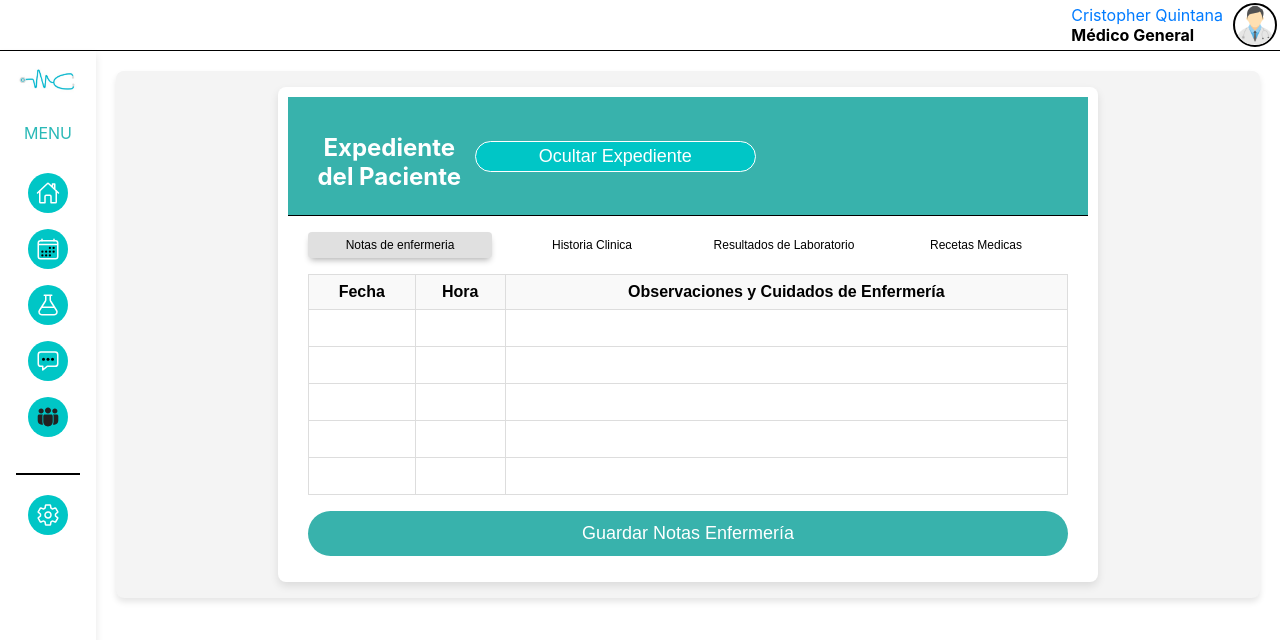
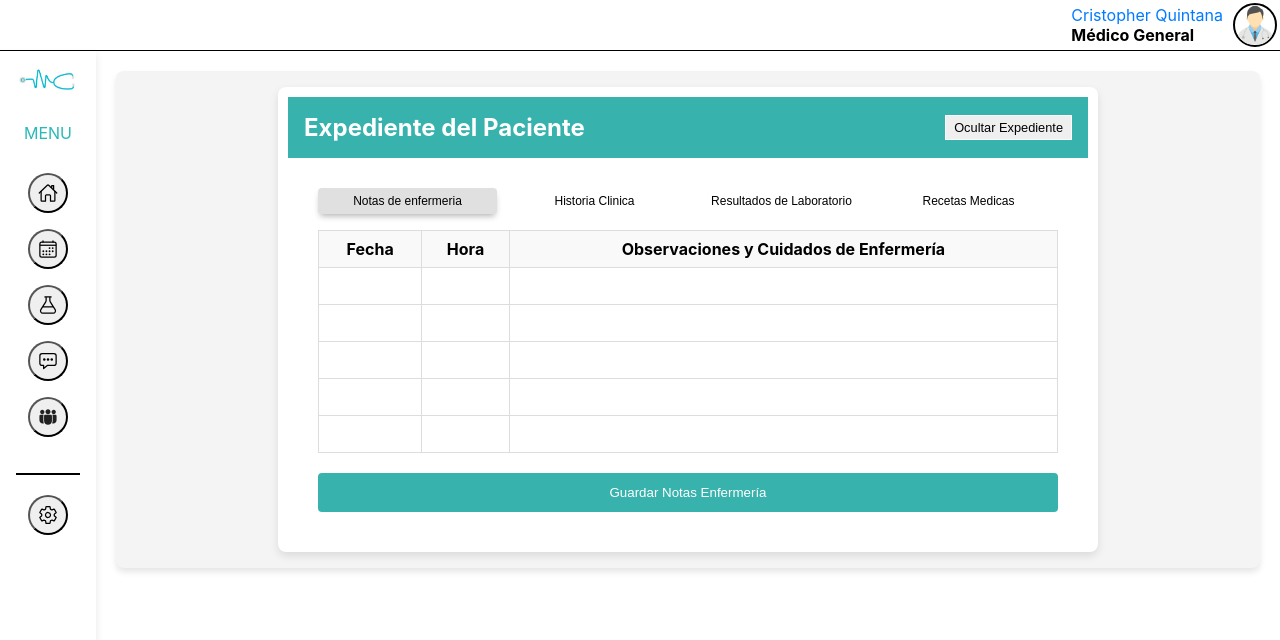
Before and after one commit to MedicalControl/MC_Web, a React (Create React App) app in the folder medicapp/: page /expediente in a window 1280 px wide. Shown: the top 640 px of the page. Built offline with nearby package versions, Linux system fonts and the light colour scheme.

Commit message:
Expediente
Se realizan correcciones a botones que tenian estilos de otros .css ademas de eso se termino el diseño del expediente del paciente, faltan las funcionalidades

```diff
--- a/medicapp/src/components/SubmitButton.css
+++ b/medicapp/src/components/SubmitButton.css
@@ -1,4 +1,4 @@
-button {
+.btn-login {
     width: 100%;
     padding: 15px;
     background-color: #00c6c6; /* Color de botón */
--- a/medicapp/src/components/SubmitButton.js
+++ b/medicapp/src/components/SubmitButton.js
@@ -4,7 +4,7 @@ import './SubmitButton.css'
 const SubmitButton = () => {
     return (
         <div>
-            <button type="submit">Iniciar sesion</button>
+            <button className="btn-login" type="submit">Iniciar sesion</button>
         </div>
     );
 }
--- a/medicapp/src/components/record/Expediente.css
+++ b/medicapp/src/components/record/Expediente.css
@@ -1,6 +1,57 @@
+/* Contenedor de toda la tabla */
+.container-expediente {
+    max-width: 1200px;
+    margin: 0 auto;
+    padding: 16px;
+}
+
+
+/* Todo el contenido */
+.card-content-expediente {
+    padding: 30px;
+    margin: auto;
+}
+
+/* Toda la card */
+.card-expediente {
+    width: 100%;
+    max-width: 800px;
+    margin: 0 auto;
+}
+
+/* Header del expediente */
+.card-header-expediente {
+    background-color: #38b2ac;
+    color: white;
+    padding: 16px;
+}
+
+.flex-container-expediente {
+    display: flex;
+    justify-content: space-between;
+    align-items: center;
+    width: 100%;
+}
+
+.title-expediente {
+    font-size: 1.5rem;
+    font-weight: bold;
+    margin: 0;
+    text-align: left;
+}
+
+.btn-expediente {
+    border: 1px solid white;
+    padding: 4px 8px;
+    cursor: pointer;
+    font-size: 0.8rem;
+
+}
+
+/* Tabs o pestañas */
 .tabs-list {
-    display: grid;
-    grid-template-columns: repeat(4, 1fr);
+    display: flex; /* Cambia a flexbox */
+    flex-wrap: 8px;
     gap: 8px;
 }
 
@@ -14,7 +65,11 @@
     transition: box-shadow 0.3s ease; /* Añade una transición suave */
     border-radius: 4px;
     white-space: nowrap;
-    width: auto
+    width: auto;
+    flex: 1;
+    min-width: 120px;
+    border: none;
+
   }
 
   .small-tab:hover {
@@ -27,7 +82,27 @@
     box-shadow: 0 4px 6px -2px rgba(0, 0, 0, 0.3); /* Efecto de sombra en la tab activa */
   }
 
+  @media (max-width: 600px) {
+    .tabs-list {
+        flex-direction: column; /* Cambia a una columna */
+        align-items: flex-start; /* Alinea las pestañas al inicio */
+    }
 
+    .small-tab {
+        width: 100%; /* Haz que cada tab ocupe el 100% del ancho */
+        margin-bottom: 8px; /* Añade un margen inferior entre tabs */
+    }
+}
+
+/* Media query para pantallas medianas y grandes */
+@media (min-width: 601px) {
+    .tabs-list {
+        flex-direction: row; /* Mantiene las pestañas en fila */
+    }
+}
+
+
+/* Tabla */
 .tabs-content-expediente {
     margin-top: 16px;
 }
@@ -36,6 +111,7 @@
     width: 100%;
     border-collapse: collapse;
     border: 1px solid #ddd
+
 }
 
 .th-expediente {
@@ -57,3 +133,16 @@
 .th-expediente {
     background-color: #f9f9f9; /* Color de fondo para el encabezado */
 }
+
+
+/* Aca iria la parte del footer osea la que esta debajo de la tabla */
+.btn-save-expediente {
+    width: 100%;
+    background-color: #38b2ac;
+    color: white;
+    padding: 12px 16px;
+    cursor: pointer;
+    border: none;
+    outline: none;
+    border-radius: 4px;
+}
--- a/medicapp/src/components/record/Expediente.js
+++ b/medicapp/src/components/record/Expediente.js
@@ -10,21 +10,21 @@ export default function Expediente() {
   }
 
   return (
-    <div className="container" style={{ maxWidth: '1200px', margin: '0 auto', padding: '16px' }}>
-      <div className={`card ${isHidden ? 'hidden' : ''}`} style={{ width: '100%', maxWidth: '800px', margin: '0 auto' }}>
-        <div className="card-header" style={{ backgroundColor: '#38b2ac', color: 'white', padding: '16px' }}>
-          <div className="flex" style={{ display: 'flex', justifyContent: 'space-between', alignItems: 'center' }}>
-            <h2 style={{ fontSize: '1.5rem', fontWeight: 'bold' }}>Expediente del Paciente</h2>
+    <div className="container container-expediente" style={{ maxWidth: '1200px', margin: '0 auto', padding: '16px' }}>
+      <div className={`card card-expediente ${isHidden ? 'hidden' : ''}`} style={{ width: '100%', maxWidth: '800px', margin: '0 auto' }}>
+        <div className="card-header-expediente" >
+          <div className="flex flex-container-expediente">
+            <h2 className="title-expediente" >Expediente del Paciente</h2>
             <button
-              className="btn-outline"
-              style={{ border: '1px solid white', padding: '4px 8px', cursor: 'pointer', }}
+              className="btn-outline btn-expediente"
               onClick={() => setIsHidden(!isHidden)}
             >
               {isHidden ? 'Mostrar Expediente' : 'Ocultar Expediente'}
             </button>
           </div>
         </div>
-        <div className={`card-content ${isHidden ? 'hidden' : ''}`} style={{ padding: '16px' }}>
+
+        <div className={`card-content-expediente ${isHidden ? 'hidden' : ''}`}>
           <div className="tabs" style={{ width: '100%' }}>
             <div className="tabs-list" >
                 {['Notas de enfermeria', 'Historia Clinica', 'Resultados de Laboratorio', 'Recetas Medicas'].map((tab, index) => (
@@ -57,14 +57,14 @@ export default function Expediente() {
                   ))}
                 </tbody>
               </table>
-              <div style={{ marginTop: '16px' }}>
+              <div style={{ marginTop: '20px' }}>
                 <button
-                  className="btn"
-                  style={{ width: '100%', backgroundColor: '#38b2ac', color: 'white', padding: '12px 16px', cursor: 'pointer' }}
+                  className="btn-save-expediente"
                 >
                   Guardar Notas Enfermería
                 </button>
               </div>
+
             </div>
 
           </div>
```
